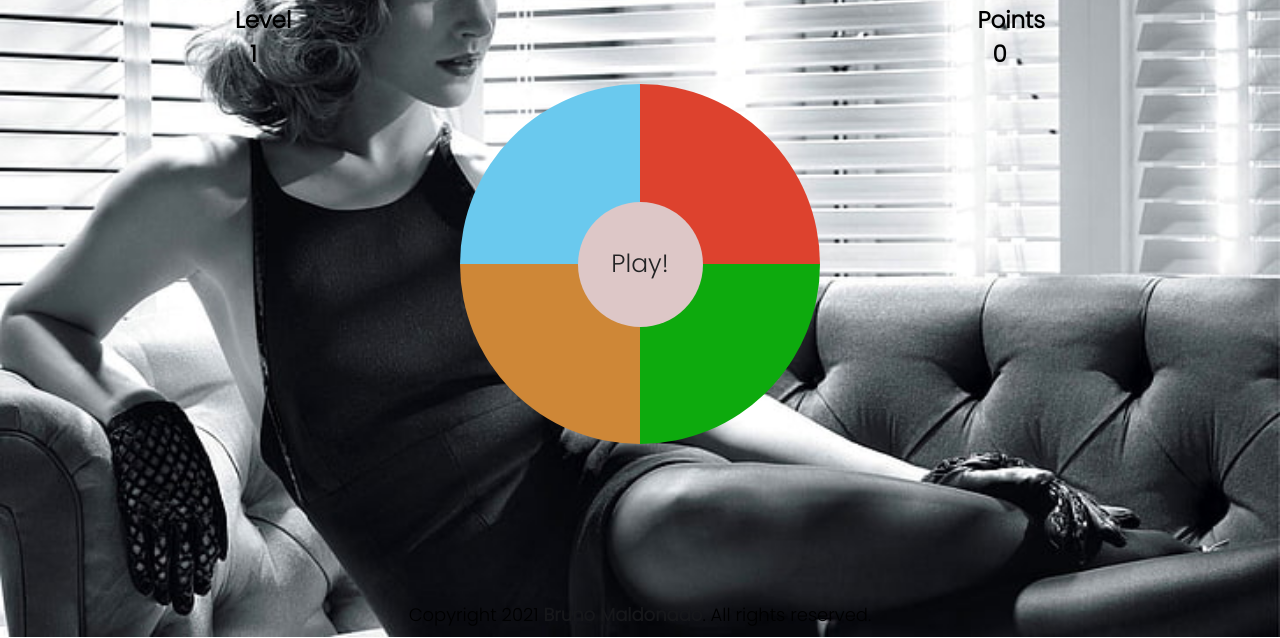
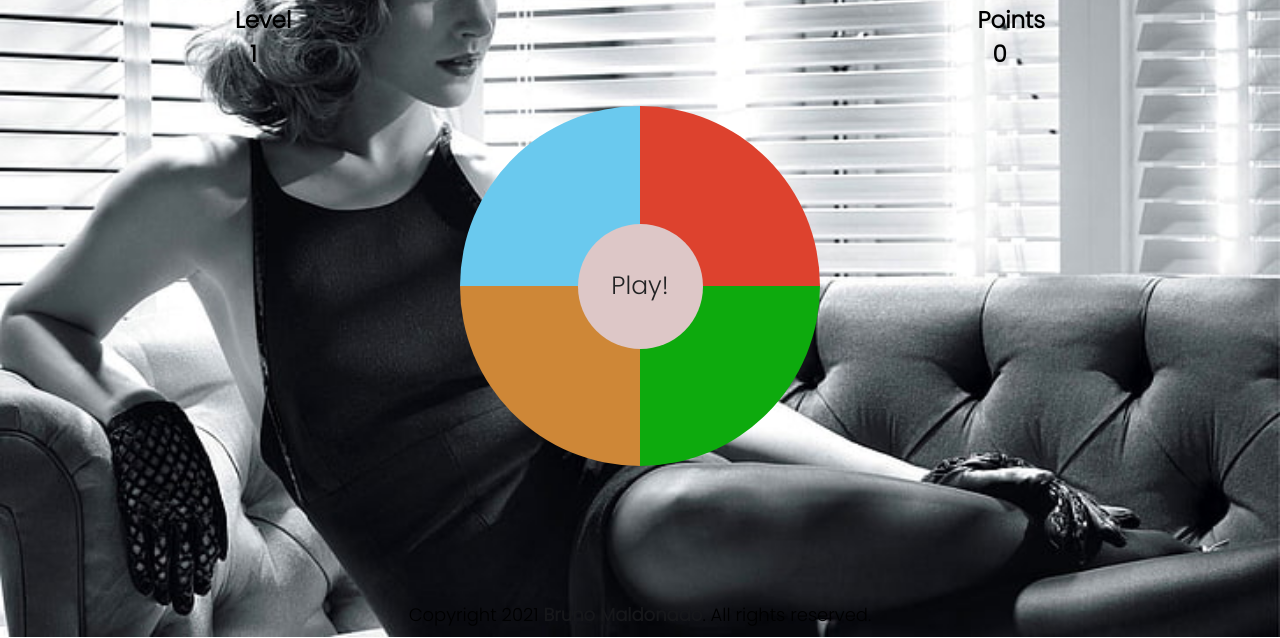
Before and after one commit to brunomaldonado/Simon-says, a plain HTML site: page index.html in a window 1280 px wide. Shown: the part 163-801 px from the top of the page. Drawn offline with Linux system fonts and the light colour scheme; some packages are replaced by stand-ins of ours; a script that the page names is missing; a web font is replaced by a local one.

Commit message:
Changing css styles

```diff
--- a/css/desktop.css
+++ b/css/desktop.css
@@ -34,5 +34,5 @@
   bottom: 0;
   margin: auto; */
   /* animation: gameboard 25s linear infinite forwards; */
-  margin-top: 3%;
+  margin-top: 60px;
 }
--- a/css/style.css
+++ b/css/style.css
@@ -124,7 +124,7 @@ header{
   bottom: 0;
   margin: auto; */
   /* animation: gameboard 25s linear infinite forwards; */
-  margin-top: 60px;
+  margin-top: 40px;
 }
 
 @keyframes gameboard {
--- a/css/tablet.css
+++ b/css/tablet.css
@@ -61,6 +61,21 @@ header{
   margin: 0 15px;
 }
 
+.gameboard {
+  height: 100vh;
+  width: 100vh;
+  border-radius: 50%;
+  display: flex;
+  flex-wrap: wrap;
+  align-items: center;
+  overflow: hidden;
+  max-height: 45vh;
+  max-width: 45vh;
+  position: relative;
+  margin: 0 auto;
+  margin-top: 60px;
+}
+
 .btn {
   position: absolute;
   width: 125px;
```
